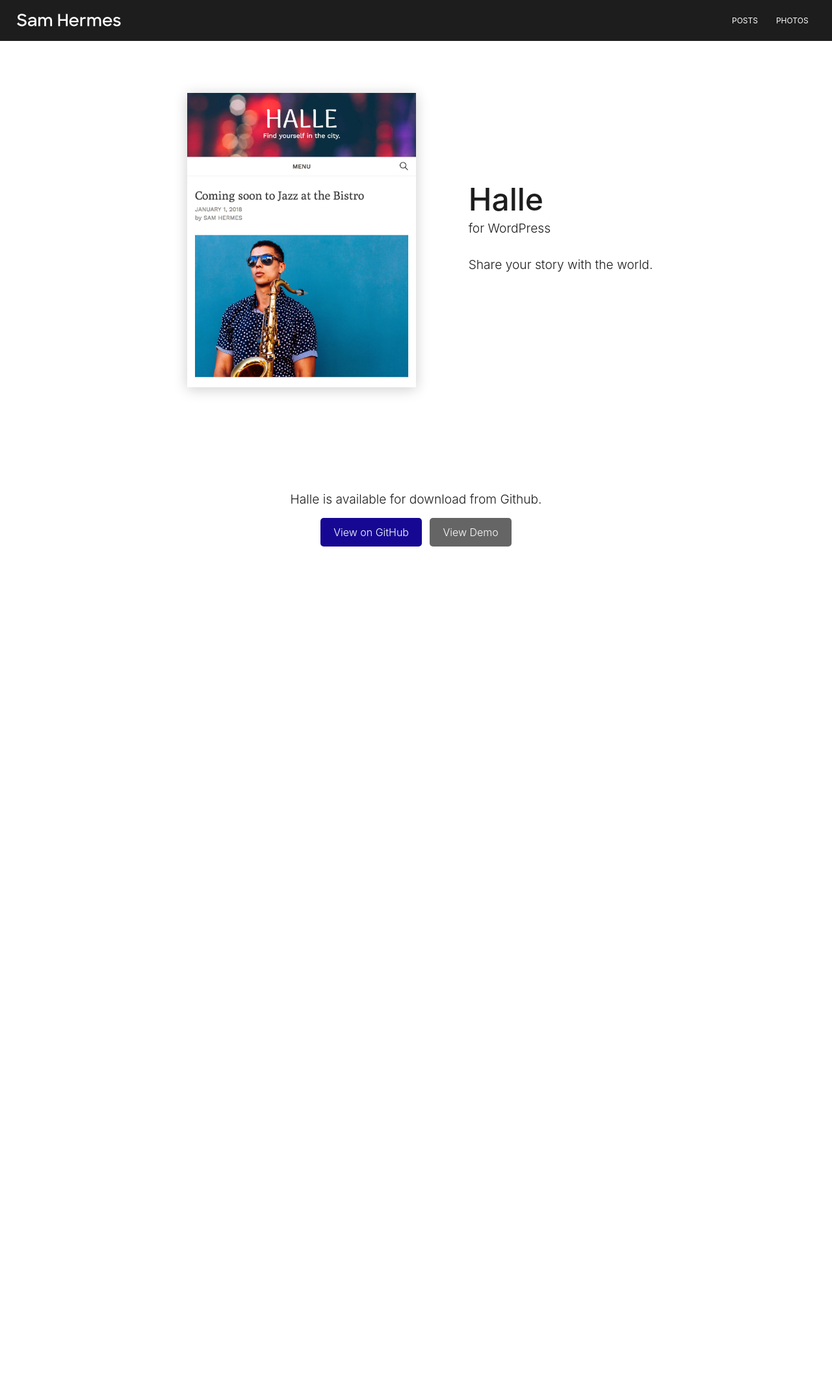
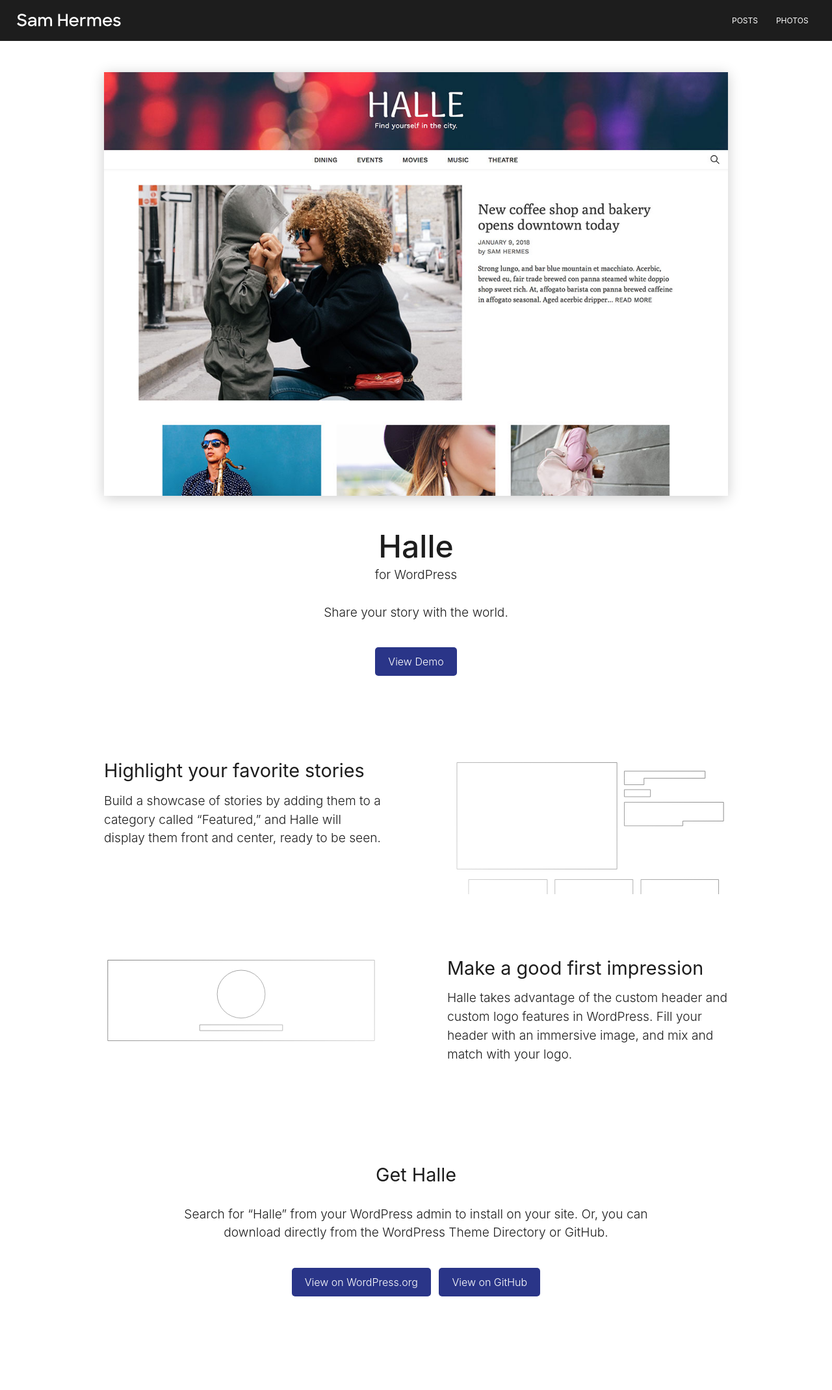
Before and after one commit to samhermes/samhermes.github.io, a Jekyll site: the page built from halle.md, in a window 1280 px wide. Shown: the whole page at 65% size. Built offline with Jekyll 4.4.1, drawn with Linux system fonts in a browser that asks for light colours; before the commit the page ends 969 px from its top, so only the background shows below that.

Commit message:
Update Halle marketing page

```diff
--- a/_sass/_halle.scss
+++ b/_sass/_halle.scss
@@ -1,5 +1,14 @@
 .halle {
-	margin-bottom: 5em;
+	h2 {
+		font-size: 1.8em;
+		font-weight: 400;
+		margin-bottom: 0.5em;
+	}
+
+	p {
+		font-size: 1.2em;
+		line-height: 1.5;
+	}
 }
 
 .halle-intro,
@@ -8,21 +17,10 @@
 	max-width: 75em;
 	margin: 0 auto;
 	width: 90%;
-	padding: 2em 0;
+	padding: 2em 0 5em;
 
 	@media screen and (min-width: 50em) {
-		padding: 5em 0;
-	}
-
-	p {
-		font-size: 1.2em;
-	}
-}
-
-.halle-intro {
-	@media screen and (min-width: 50em) {
-		display: flex;
-		justify-content: space-between;
+		padding: 3em 0 8em;
 	}
 }
 
@@ -30,9 +28,7 @@
 	margin-bottom: 2em;
 
 	@media screen and (min-width: 50em) {
-		width: 50%;
-		text-align: right;
-		margin-bottom: 0;
+		margin-bottom: 3em;
 	}
 
 	img {
@@ -43,7 +39,7 @@
 		box-shadow: 0 3px 20px rgba(0,0,0,0.2);
 
 		@media screen and (min-width: 50em) {
-			display: inline-block;
+			max-width: 60em;
 		}
 	}
 }
@@ -51,26 +47,142 @@
 .halle-intro-text {
 	text-align: center;
 
-	@media screen and (min-width: 50em) {
-		width: 43%;
-		padding: 8.4em 0 0;
-		text-align: left;
-	}
-
 	h1 {
 		font-weight: 500;
 		font-size: 3em;
-		margin-bottom: 0.05em;
+		margin-bottom: 0;
 	}
 
 	.subhead {
-		margin: 0 0 1.7em;
+		margin: 0 0 1.8rem;
+	}
+
+	p {
+		margin-bottom: 2.5rem;
+	}
+
+	a.demo-link {
+		display: inline-block;
+		padding: 0.75em 1.25em;
+		border-radius: 5px;
+		color: #fff;
+		background: #2a3588;
+
+		&:hover {
+			background: lighten(#2a3588, 12%);
+		}
+	}
+}
+
+.halle-featured {
+	margin: 0 auto 5em;
+	max-width: 60em;
+	width: 90%;
+
+	@media screen and (min-width: 50em) {
+		margin-bottom: 6em;
+	}
+
+	.featured-detail {
+		margin-bottom: 2.5em;
+	}
+
+	.featured-image {
+		max-width: 25em;
+		width: 90%;
+		margin: 0 auto;
+		position: relative;
+
+		&::after {
+			content: '';
+			position: absolute;
+			top: 0;
+			left: 0;
+			width: 100%;
+			height: 100%;
+			background-image: linear-gradient(45deg, rgba(255, 255, 255, 0.83), rgba(255, 255, 255, 0.48));
+		}
+	}
+
+	@media screen and (min-width: 50em) {
+		display: flex;
+		justify-content: space-around;
+
+		.featured-detail {
+			margin-bottom: 0;
+			width: 45%;
+		}
+
+		.featured-image {
+			width: 44%;
+			margin-left: auto;
+			margin-right: 0;
+			max-width: 100%;
+		}
+	}
+}
+
+.halle-header {
+	margin: 0 auto 4em;
+	max-width: 60em;
+	width: 90%;
+
+	@media screen and (min-width: 50em) {
+		margin-bottom: 5.5em;
+	}
+
+	.header-detail {
+		margin-bottom: 2.5em;
+	}
+
+	.header-image {
+		max-width: 25em;
+		margin: 0 auto;
+		width: 90%;
+		position: relative;
+
+		&::after {
+			content: '';
+			position: absolute;
+			top: 0;
+			left: 0;
+			width: 100%;
+			height: 100%;
+			background-image: linear-gradient(315deg, rgba(255, 255, 255, 0.83), rgba(255, 255, 255, 0.48));
+		}
+	}
+
+	@media screen and (min-width: 50em) {
+		display: flex;
+		justify-content: space-around;
+		align-items: flex-start;
+
+		.header-detail {
+			margin-bottom: 0;
+			width: 45%;
+			order: 2;
+		}
+
+		.header-image {
+			width: 44%;
+			margin-right: auto;
+			margin-left: 0;
+			max-width: 100%;
+		}
 	}
 }
 
 .halle-get {
 	text-align: center;
-	padding: 5em 0 3em;
+	max-width: 50em;
+
+	h2 {
+		margin-bottom: 1em;
+	}
+
+	p {
+		margin-bottom: 2.5rem;
+	}
 
 	a {
 		display: inline-block;
@@ -84,18 +196,11 @@
 		}
 
 		&.download-link {
-			background: #160893;
+			background: #2a3588;
+			margin-bottom: 1em;
 
 			&:hover {
-				background: darken(#160893, 12%);
-			}
-		}
-
-		&.demo-link {
-			background: #656565;
-
-			&:hover {
-				background: darken(#656565, 12%);
+				background: lighten(#2a3588, 12%);
 			}
 		}
 	}
--- a/halle.md
+++ b/halle.md
@@ -3,23 +3,45 @@
 ---
 <div class="halle-intro">
 	<div class="halle-intro-image">
-		<img src="/img/projects/screenshot.jpg">
+		<picture>
+			<source srcset="/img/projects/halle-large.jpg" media="(min-width: 50em)">
+			<img src="/img/projects/halle-small.jpg" alt="Halle screenshot">
+		</picture>
 	</div>
 	<div class="halle-intro-text">
 		<h1>Halle</h1>
 		<p class="subhead">for WordPress</p>
 		<p>Share your story with the world.</p>
+		<a class="demo-link" href="http://samhermes.co/halle-demo">View Demo</a>
 	</div>
 </div>
 
-<div class="halle-features">
-	<!-- What is Halle for? What is its purpose? Who would want to use it? -->
+<div class="halle-featured">
+	<div class="featured-detail">
+		<h2>Highlight your favorite stories</h2>
+		<p>Build a showcase of stories by adding them to a category called &ldquo;Featured,&rdquo; and Halle will display them front and center, ready to be seen.</p>
+	</div>
+	<div class="featured-image">
+		<img src="/img/projects/halle-wireframe.svg" alt="">
+	</div>
+</div>
+
+<div class="halle-header">
+	<div class="header-detail">
+		<h2>Make a good first impression</h2>
+		<p>Halle takes advantage of the custom header and custom logo features in WordPress. Fill your header with an immersive image, and mix and match with your logo.</p>
+	</div>
+	<div class="header-image">
+		<img src="/img/projects/halle-header.svg" alt="">
+	</div>
 </div>
 
 <div class="halle-get">
-	<p>Halle is available for download from Github.</p>
+	<h2>Get Halle</h2>
+	<p>Search for &ldquo;Halle&rdquo; from your WordPress admin to install on your site. Or, you can download directly from the WordPress Theme Directory or GitHub.</p>
+	<a class="download-link" href="https://wordpress.org/themes/halle/">View on WordPress.org</a>
 	<a class="download-link" href="https://github.com/samhermes/halle">View on GitHub</a>
-	<a class="demo-link" href="http://samhermes.co/halle-demo">View Demo</a>
+
 </div>
 
 <!-- Link to Halle documentation -->
```
Also changed, not shown: img/projects/halle-header.svg (added), img/projects/halle-large.jpg (added), img/projects/halle-small.jpg (renamed from img/projects/screenshot.jpg), img/projects/halle-wireframe.svg (added).
